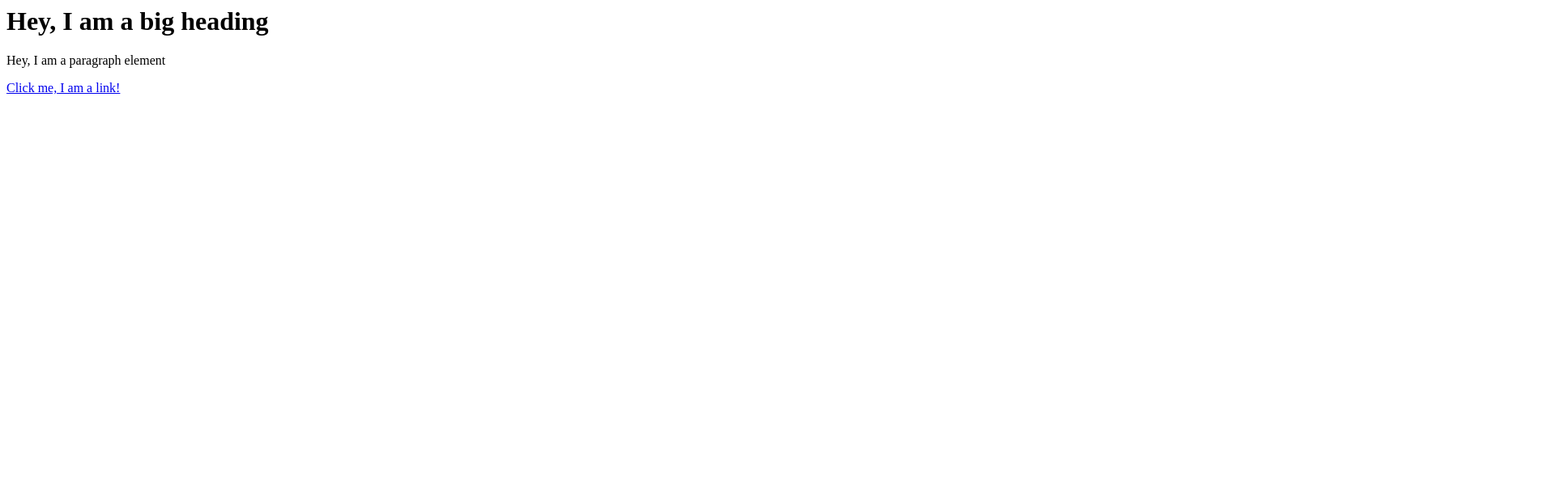
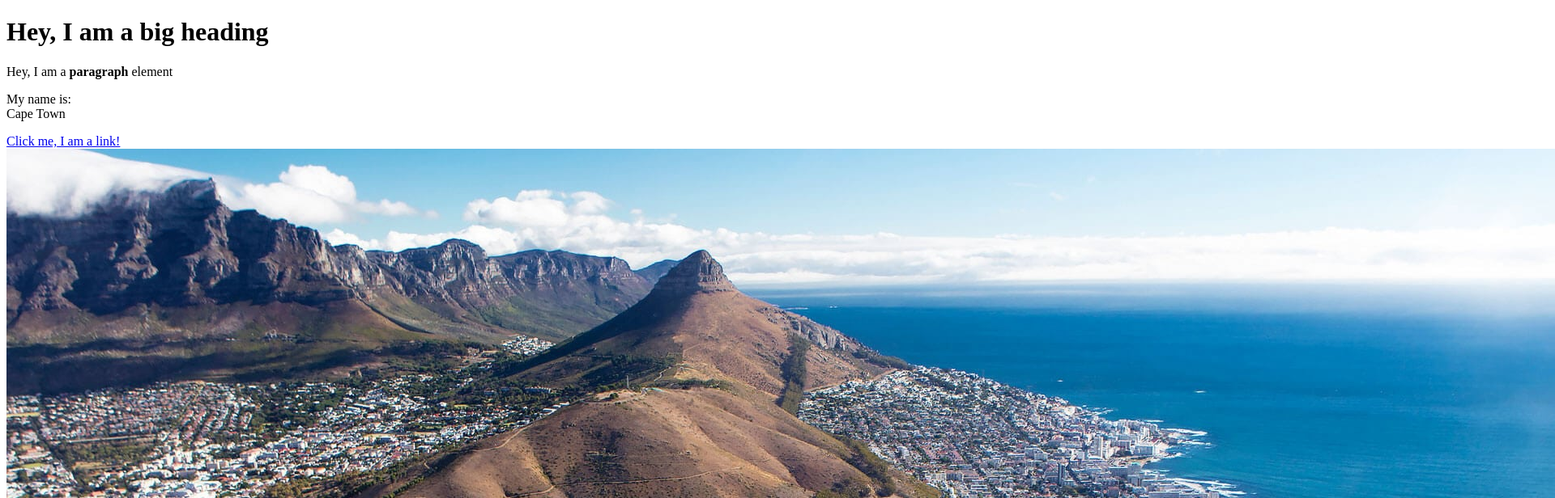
Before and after one commit to FreiaMN/cartoon-hero, a plain HTML site: page test.html in a window 1280 px wide. Shown: the top 616 px of the page at 81% size, 1920 px wide, since content can reach past the window. Drawn offline with Linux system fonts and the light colour scheme.

Commit message:
Added a few elements and img

```diff
--- a/test.html
+++ b/test.html
@@ -1,3 +1,14 @@
-<h1>Hey, I am a big heading</h1>
-<p>Hey, I am a paragraph element</p>
-<a href="https://google.com" target="_blank" title="Let's go to google">Click me, I am a link!</a>
+<!DOCTYPE html>
+<html>
+<head>
+	<title>Test page</title>
+</head>
+<body>
+	<h1>Hey, I am a big heading</h1>
+	<p>Hey, I am a <b>paragraph</b> element</p>
+	<p>My name is:<br>
+	Cape Town</p>
+	<a href="https://google.com" target="_blank" title="Let's go to google">Click me, I am a link!</a>
+	<img src="img/CT1.jpeg">
+</body>
+</html>
```
Also changed, not shown: CT.jpeg (added), img/CT.jpeg (added), img/CT1.jpeg (added), img/sunset.jpeg (added).
